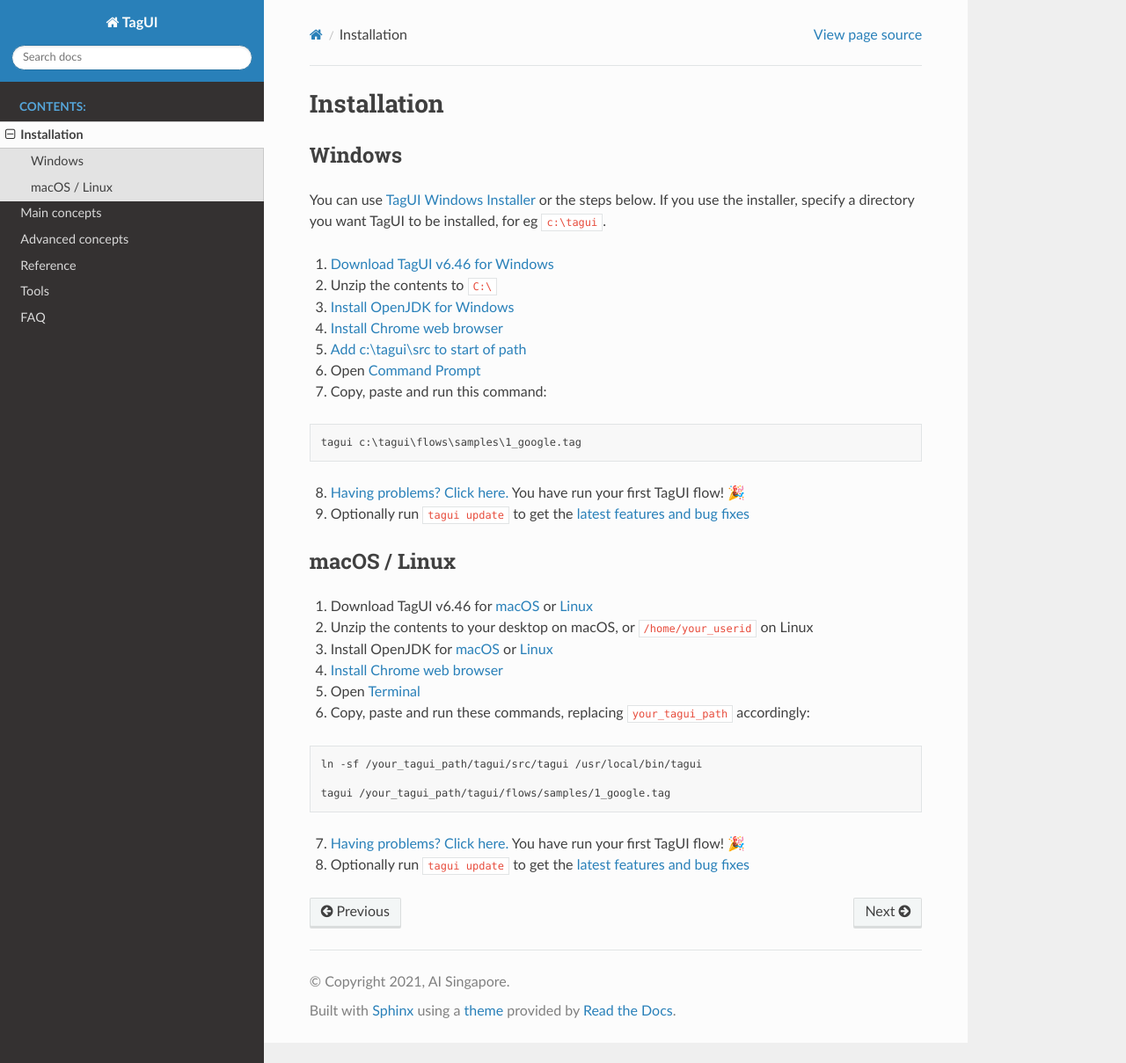
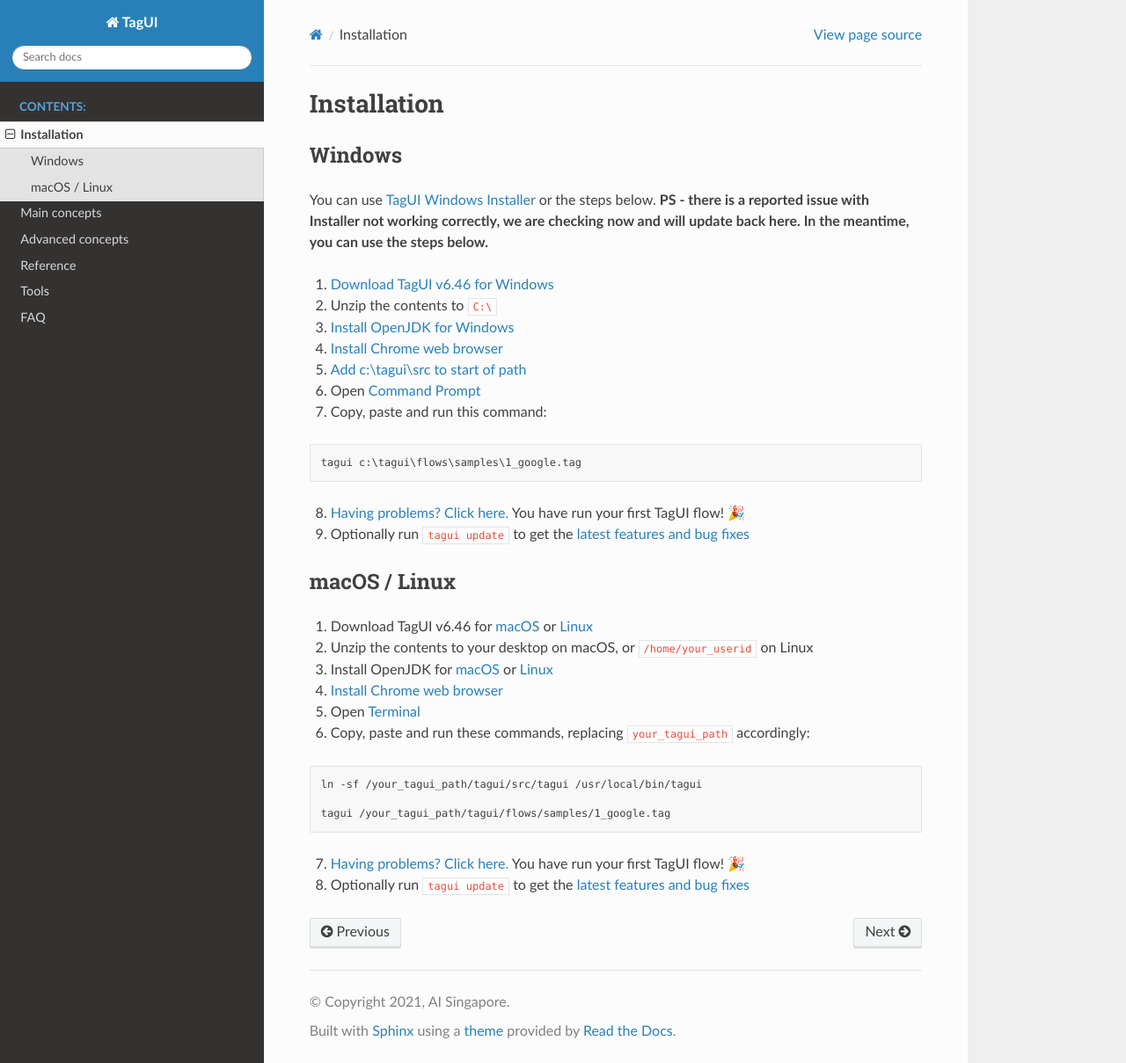
Before and after one commit to aisingapore/TagUI, a Sphinx documentation site: the page built from docs/setup.rst, in a window 1280 px wide and 1209 px high. Shown: the whole window at 88% size. Built offline with Sphinx 7.4.7 and the Read the Docs theme 2.0.0, drawn with Linux system fonts in a browser that asks for light colours.

Commit message:
#955 - issue with installer, checking now

```diff
--- a/docs/setup.rst
+++ b/docs/setup.rst
@@ -4,7 +4,7 @@
 Windows
 -------------------------------
 
-You can use `TagUI Windows Installer <https://github.com/kelaberetiv/TagUI/releases/download/v6.46.0/TagUI_Windows.exe>`_ or the steps below. If you use the installer, specify a directory you want TagUI to be installed, for eg ``c:\tagui``.
+You can use `TagUI Windows Installer <https://github.com/kelaberetiv/TagUI/releases/download/v6.46.0/TagUI_Windows.exe>`_ or the steps below. **PS - there is a reported issue with Installer not working correctly, we are checking now and will update back here. In the meantime, you can use the steps below.**
 
 1. `Download TagUI v6.46 for Windows <https://github.com/kelaberetiv/TagUI/releases/download/v6.46.0/TagUI_Windows.zip>`_
 
```
